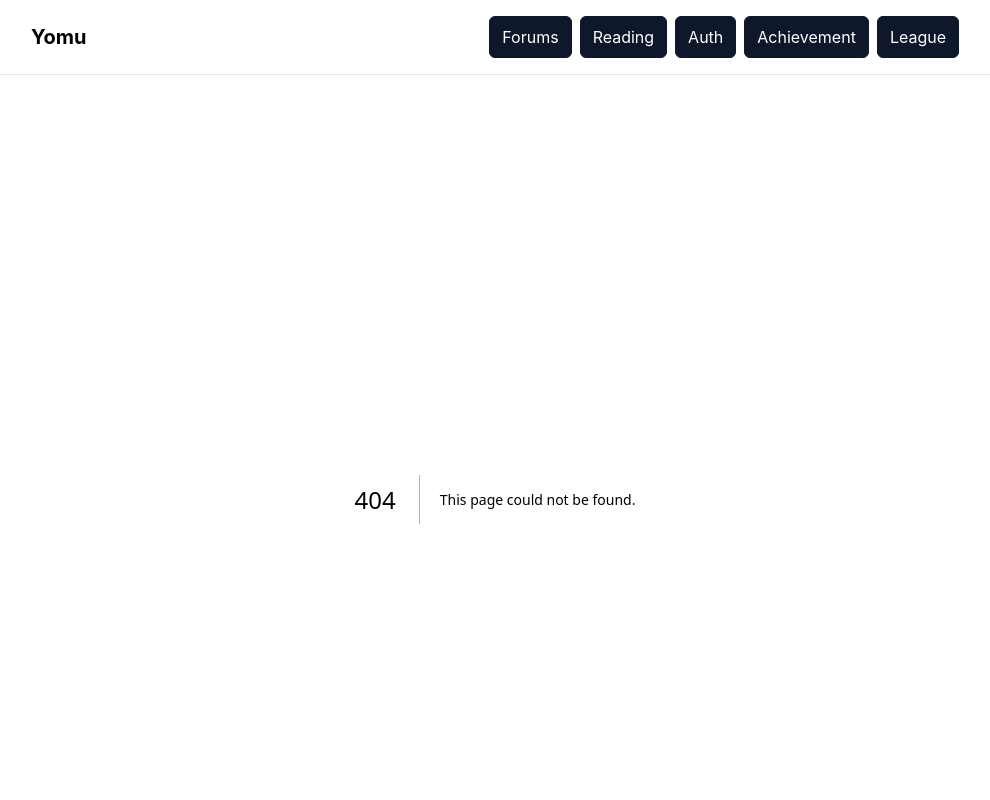
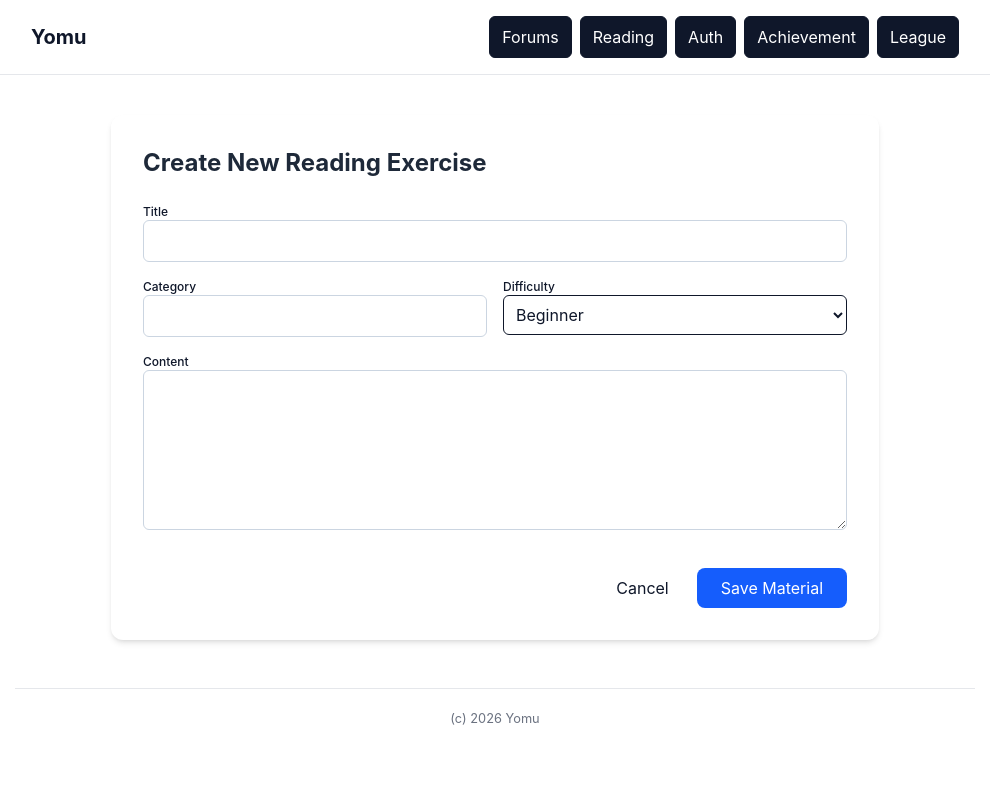
Before and after one commit to advprog-2026-A11-project/fe-yomu, a Next.js app: page /reading/create-bacaan in a window 1280 px wide. Before the commit this address had no page. Shown: the top 800 px of the page, without its empty margins (145-1135 px from the left). Built offline with nearby package versions, Linux system fonts and the light colour scheme.

Commit message:
Add page to create, edit, and delete materials

```diff
--- /dev/null
+++ b/src/app/reading/create-bacaan/page.tsx
@@ -0,0 +1,132 @@
+"use client";
+import { useState, useEffect } from "react";
+import { useRouter, useSearchParams } from "next/navigation";
+import Link from "next/link";
+
+const API_ADMIN = "http://localhost:8080/api/admin/readings";
+
+export default function CreateEditReading() {
+    const router = useRouter();
+    const searchParams = useSearchParams();
+    const editId = searchParams.get("id"); // Cek jika ada ID untuk mode Edit
+
+    const [formData, setFormData] = useState({
+        title: "",
+        content: "",
+        category: "",
+        difficultyLevel: "BEGINNER",
+    });
+
+    const [loading, setLoading] = useState(false);
+
+    useEffect(() => {
+        if (editId) {
+            const fetchOldData = async () => {
+                try {
+                    setLoading(true);
+                    const response = await fetch(`${API_ADMIN}/${editId}`);
+                    if (response.ok) {
+                        const data = await response.json();
+                        // Isi semua field agar bisa diedit
+                        setFormData({
+                            title: data.title || "",
+                            content: data.content || "",
+                            category: data.category || "",
+                            difficultyLevel: data.difficultyLevel || "BEGINNER",
+                        });
+                    }
+                } catch (error) {
+                    console.error("Gagal mengambil data lama:", error);
+                } finally {
+                    setLoading(false);
+                }
+            };
+            fetchOldData();
+        }
+    }, [editId]);
+
+    const handleSubmit = async (e: React.FormEvent) => {
+        e.preventDefault();
+        const url = editId ? `${API_ADMIN}/${editId}` : `${API_ADMIN}/create`;
+        const method = editId ? "PUT" : "POST";
+
+        try {
+            const response = await fetch(url, {
+                method: method,
+                headers: { "Content-Type": "application/json" },
+                body: JSON.stringify(formData),
+            });
+
+            if (response.ok) {
+                alert(editId ? "Material updated!" : "Material created!");
+                router.push("/reading");
+                router.refresh();
+            }
+        } catch (error) {
+            console.error("Error saving reading:", error);
+        }
+    };
+
+    return (
+        <div className="max-w-3xl mx-auto p-8 bg-white shadow-md rounded-xl mt-10">
+            <h1 className="text-2xl font-bold mb-6 text-gray-800">
+                {editId ? "Edit Reading Material" : "Create New Reading Exercise"}
+            </h1>
+
+            <form onSubmit={handleSubmit} className="space-y-4">
+                <div>
+                    <label className="block text-sm font-medium text-gray-700">Title</label>
+                    <input
+                        type="text"
+                        className="w-full p-2 border rounded-md"
+                        value={formData.title}
+                        onChange={(e) => setFormData({...formData, title: e.target.value})}
+                        required
+                    />
+                </div>
+
+                <div className="grid grid-cols-2 gap-4">
+                    <div>
+                        <label className="block text-sm font-medium text-gray-700">Category</label>
+                        <input
+                            type="text"
+                            className="w-full p-2 border rounded-md"
+                            value={formData.category}
+                            onChange={(e) => setFormData({...formData, category: e.target.value})}
+                            required
+                        />
+                    </div>
+                    <div>
+                        <label className="block text-sm font-medium text-gray-700">Difficulty</label>
+                        <select
+                            className="w-full p-2 border rounded-md"
+                            value={formData.difficultyLevel}
+                            onChange={(e) => setFormData({...formData, difficultyLevel: e.target.value})}
+                        >
+                            <option value="BEGINNER">Beginner</option>
+                            <option value="INTERMEDIATE">Intermediate</option>
+                            <option value="ADVANCED">Advanced</option>
+                        </select>
+                    </div>
+                </div>
+
+                <div>
+                    <label className="block text-sm font-medium text-gray-700">Content</label>
+                    <textarea
+                        className="w-full p-2 border rounded-md h-40"
+                        value={formData.content}
+                        onChange={(e) => setFormData({...formData, content: e.target.value})}
+                        required
+                    />
+                </div>
+
+                <div className="flex justify-end gap-3 pt-4">
+                    <Link href="/reading" className="px-4 py-2 text-gray-600 hover:underline">Cancel</Link>
+                    <button type="submit" className="bg-blue-600 text-white px-6 py-2 rounded-lg hover:bg-blue-700">
+                        {editId ? "Update" : "Save Material"}
+                    </button>
+                </div>
+            </form>
+        </div>
+    );
+}
--- a/src/app/reading/page.tsx
+++ b/src/app/reading/page.tsx
@@ -31,7 +31,7 @@ export default function BacaanPage() {
     const handleDelete = async (id: string) => {
         if (confirm("Are you sure you want to delete this material?")) {
             try {
-                const response = await fetch(`${API_BASE_URL}/{id}`, {
+                const response = await fetch(`${API_BASE_URL}/${id}`, {
                     method: "DELETE"
                 });
 
@@ -106,9 +106,11 @@ export default function BacaanPage() {
                                         </td>
                                         <td className="px-6 py-4 text-right">
                                             <div className="flex justify-end gap-3">
-                                                <button className="text-blue-600 hover:text-blue-900 text-sm font-bold">
+                                                <Link
+                                                    href={`/reading/create-bacaan?id=${item.id}`}
+                                                    className="!text-green-600 hover:!text-green-800 text-sm font-bold transition-colors">
                                                     Edit
-                                                </button>
+                                                </Link>
                                                 <button
                                                     onClick={() => handleDelete(item.id)}
                                                     className="text-red-500 hover:text-red-700 text-sm font-bold"
```
